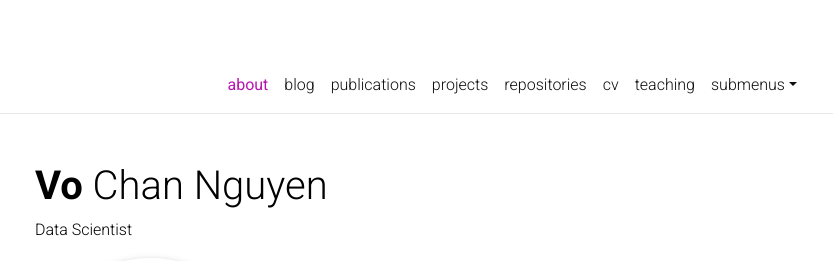
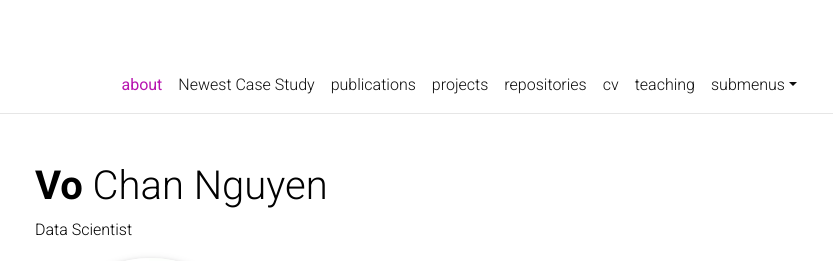
Before and after one commit to Vochannguyen/vochannguyen.github.io, a Jekyll site: the page built from _pages/about.md, in a window 1280 px wide. Shown: the top 261 px of the page, without its empty margins (220-1053 px from the left). Built offline with Jekyll 4.4.1, drawn with Linux system fonts in a browser that asks for light colours; full-size pictures stand in for the smaller copies a plugin makes; comment, search, counter and statistics services are not loaded; a style sheet for code colours, icons or effects is not loaded.

Commit message:
blog changes

```diff
--- a/_config.yml
+++ b/_config.yml
@@ -113,8 +113,8 @@
 # Blog
 # -----------------------------------------------------------------------------
 
-blog_name: al-folio # blog_name will be displayed in your blog page
-blog_nav_title: blog # your blog must have a title for it to be displayed in the nav bar
+blog_name: Personal Learning # blog_name will be displayed in your blog page
+blog_nav_title: Newest Case Study # your blog must have a title for it to be displayed in the nav bar
 blog_description: a simple whitespace theme for academics
 permalink: /blog/:year/:title/
 
```
